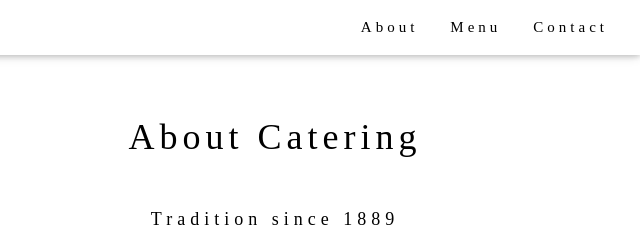
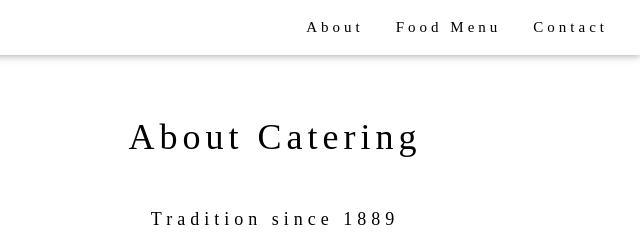
Before and after one commit to nguyenam5122004/KiemTra, a plain HTML site: page index.html in a window 1280 px wide. Shown: the top 240 px of the page, 640-1280 px from the left. Drawn offline with nearby package versions, Linux system fonts and the light colour scheme.

Commit message:
A: đổi tên menu thành Food Menu

```diff
--- a/index.html
+++ b/index.html
@@ -22,7 +22,7 @@ h1, h2, h3, h4, h5, h6 {
     <!-- Right-sided navbar links. Hide them on small screens -->
     <div class="w3-right w3-hide-small">
       <a href="#about" class="w3-bar-item w3-button">About</a>
-      <a href="#menu" class="w3-bar-item w3-button">Menu</a>
+      <a href="#menu" class="w3-bar-item w3-button">Food Menu</a>
       <a href="#contact" class="w3-bar-item w3-button">Contact</a>
     </div>
   </div>
```
